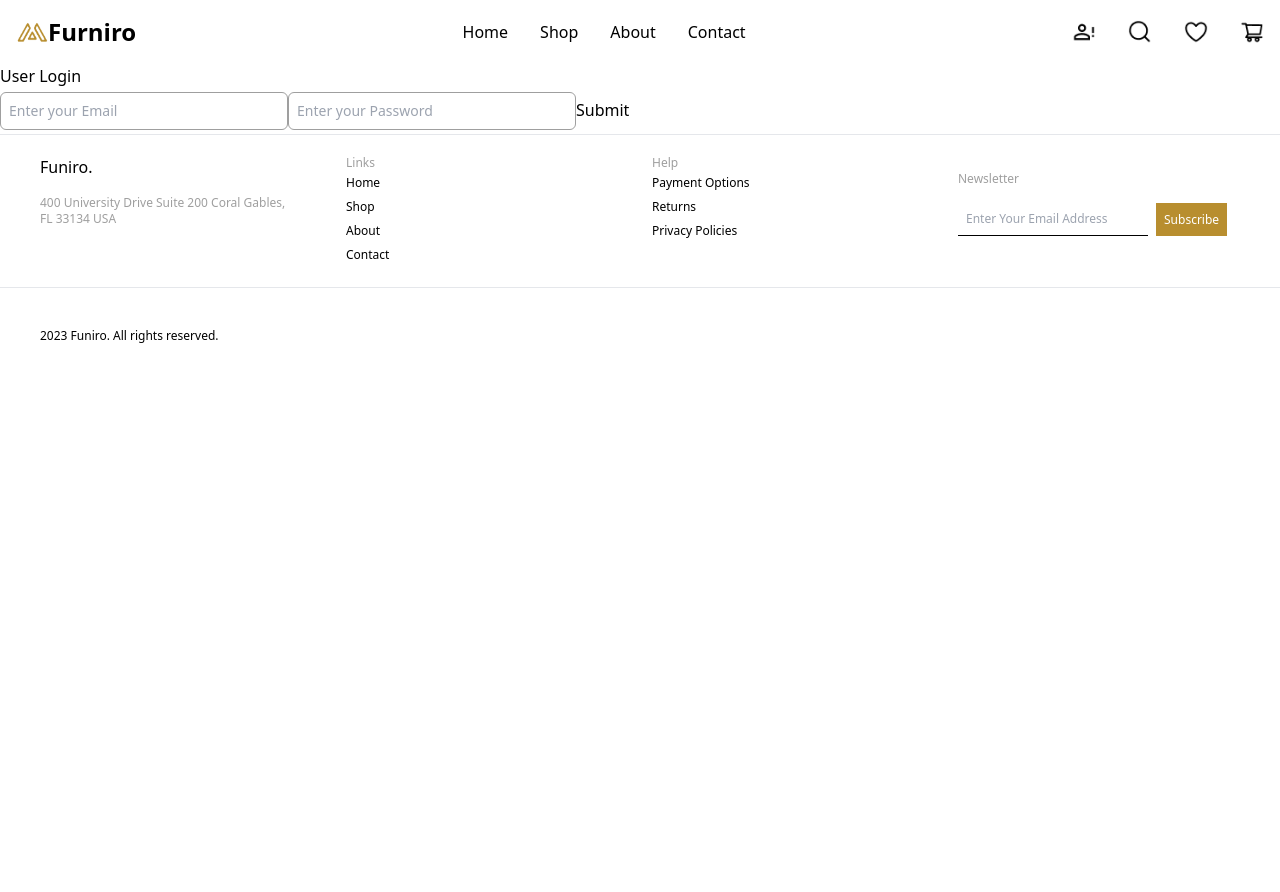
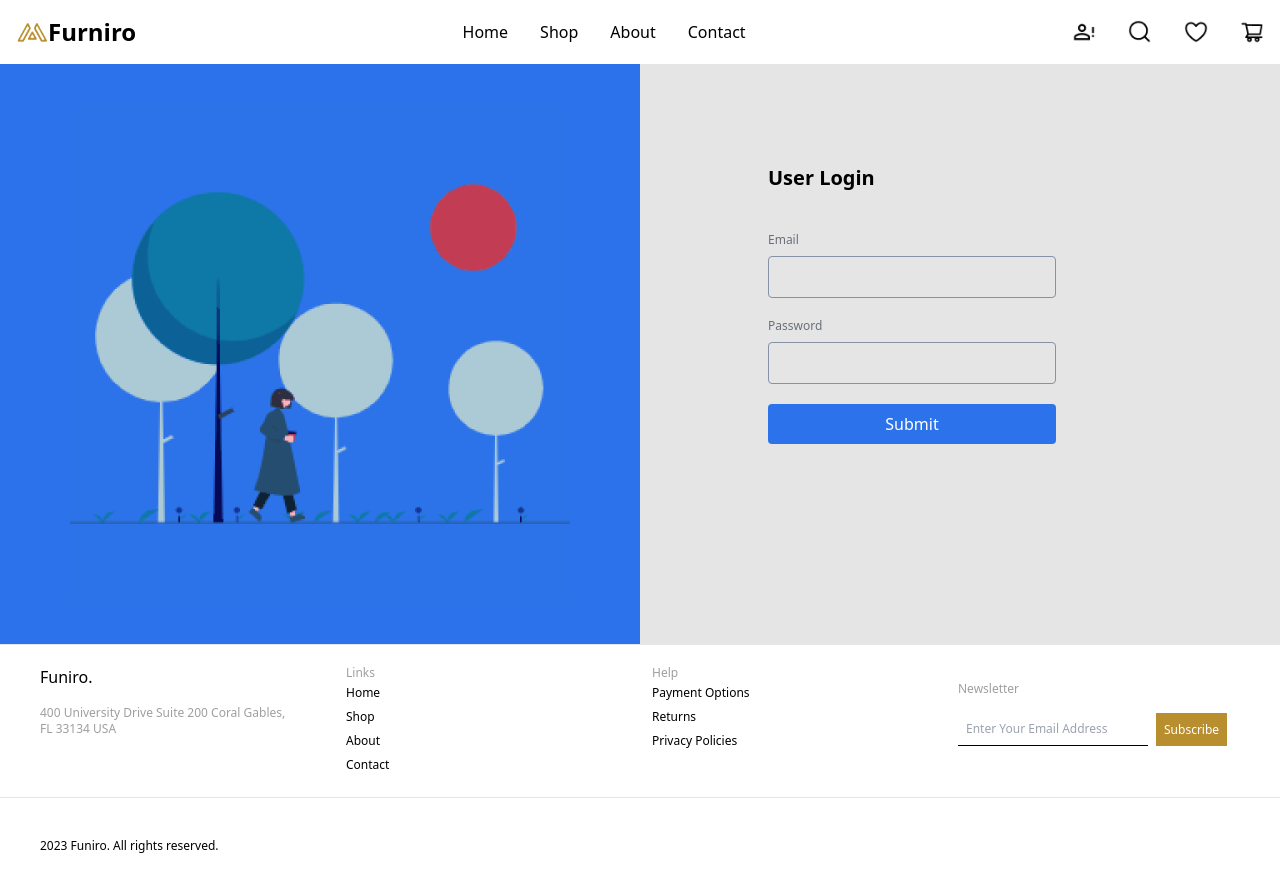
Before and after one commit to SuyogLuitel/furniture-project, a React (Vite) app: page /about in a window 1280 px wide. Before the commit the page ends 800 px from the top, so only its background shows below. Built offline with nearby package versions, Linux system fonts and the light colour scheme.

Commit message:
axios post

```diff
--- a/src/App.jsx
+++ b/src/App.jsx
@@ -10,6 +10,9 @@ import Cart from './Pages/Cart';
 import ProductDescription from './Pages/ProductDescription';
 import Checkout from './Pages/Checkout';
 import ProductComparision from './Pages/ProductComparision';
+import User from './Pages/User';
+import AxiosOtp from './Components/AxiosOtp';
+import AxiosLogin from './Components/AxiosLogin';
 
 function App() {
 
@@ -22,6 +25,9 @@ function App() {
     { path: '/product', element: <ProductDescription /> },
     { path: '/checkout', element: <Checkout /> },
     { path: '/productcomparision', element: <ProductComparision /> },
+    { path: '/user', element: <User /> },
+    { path: '/otp', element: <AxiosOtp /> },
+    { path: '/login', element: <AxiosLogin /> },
   ]
 
   return (
--- a/src/Components/AxiosLogin.jsx
+++ b/src/Components/AxiosLogin.jsx
@@ -1,21 +1,26 @@
-import React from 'react'
+import React, { useState } from 'react'
 import Input from './Input'
 import { useForm } from 'react-hook-form'
 import axios from 'axios'
 
 const AxiosLogin = () => {
     const { handleSubmit, register, reset } = useForm()
+    const [userData, setUserData] = useState()
+
     const onSubmit = (data) => {
         axios.post('http://159.223.33.101:9005/auth/v3/login/', data).then((response) => {
-            console.log(response.status, response.data)
+            setUserData(response.data.data.user)
         }).catch(function (error) {
             console.error(error);
         });
         reset()
+        let info = JSON.parse(localStorage.getItem('data')) ?? [];
+        info.push(userData);
+        localStorage.setItem('data', JSON.stringify(info))
     }
     return (
         <div>
-            <h2>User Login</h2>
+            <h2 className='text-xl font-medium'>User Login</h2>
             <form onSubmit={handleSubmit(onSubmit)}>
                 <Input
                     type='text'
@@ -31,7 +36,7 @@ const AxiosLogin = () => {
                     placeholder='Enter your Password'
                     required
                 />
-                <button type='submit'>Submit</button>
+                <button type='submit' className='bg-black text-white p-2 rounded'>Submit</button>
             </form>
 
         </div>
--- /dev/null
+++ b/src/Components/AxiosOtp.jsx
@@ -0,0 +1,44 @@
+import React from 'react'
+import Input from './Input'
+import { useForm } from 'react-hook-form'
+import axios from 'axios'
+import { useLocation, useNavigate } from 'react-router-dom'
+
+const AxiosOtp = () => {
+    const navigate = useNavigate()
+    const location = useLocation()
+    console.log(location.state.phone);
+    const { handleSubmit, register, reset } = useForm()
+    const onSubmit = (data) => {
+        const postData = {
+            ...data,
+            phone: location.state.phone,
+        }
+        axios.post('http://159.223.33.101:9005/auth/v3/verify-otp/', postData).then((response) => {
+            console.log(response.status, response.data);
+        })
+        reset()
+        navigate('/login', {
+            state: data?.phone
+        })
+
+    }
+    return (
+        <div>
+            <p>Vefify your otp code</p>
+            <form onSubmit={handleSubmit(onSubmit)}>
+                <Input
+                    type='number'
+                    register={register}
+                    registerName='otp'
+                    placeholder='OTP code'
+                    required
+                />
+                <button type="submit" className='bg-black text-white p-2 rounded'>Verify</button>
+
+            </form>
+        </div>
+    )
+}
+
+export default AxiosOtp
--- a/src/Components/AxiosPost.jsx
+++ b/src/Components/AxiosPost.jsx
@@ -2,26 +2,26 @@ import React from 'react'
 import { useForm } from 'react-hook-form'
 import Input from './Input';
 import axios from 'axios';
+import { useNavigate } from 'react-router-dom';
 
 const AxiosPost = () => {
     const { handleSubmit, register, reset } = useForm()
-    const postData = {
-        firstName: "Niroj",
-        middleName: "",
-        lastName: "Pariyar",
-        email: "niroj@gmail.com",
-        phone: "9815345762",
-        password: "Niroj@123"
-    }
+    const navigate = useNavigate()
+
     const onSubmit = (data) => {
         axios.post('http://159.223.33.101:9005/auth/v3/register/', data).then((response) => {
             console.log(response.status, response.data);
         })
         reset()
+        navigate("/otp", {
+            state: {
+                phone: data?.phone
+            }
+        })
     }
     return (
-        <div>
-            <h2>User Details</h2>
+        <div className='m-10'>
+            <h2 className='font-semibold'>User Details</h2>
             <form onSubmit={handleSubmit(onSubmit)}>
                 <Input
                     type='text'
@@ -63,12 +63,12 @@ const AxiosPost = () => {
                     placeholder='password'
                     required
                 />
-                <button type='submit'>Submit</button>
+                <button type='submit' className='bg-black text-white p-2 rounded'>Submit</button>
             </form>
         </div>
     )
 }
 
 export default AxiosPost
-
+// onClick={handleSubmitClick}
 // 159.223.33.101:9005/auth/v3/register/
--- a/src/Components/Input.jsx
+++ b/src/Components/Input.jsx
@@ -1,6 +1,7 @@
 import React from 'react'
 
-const Input = ({ register, registerName, type, placeholder, defaultValue, required, className = 'border border-[#9F9F9F] p-2 my-1 text-sm w-72 rounded-md' }) => {
+const Input = ({ register, registerName, type, placeholder, defaultValue, required,
+    className = 'border border-[#9F9F9F] p-2 my-1 text-sm w-72 rounded-md block' }) => {
     return (
         <input
             {...register(registerName)}
--- a/src/Components/Navbar.jsx
+++ b/src/Components/Navbar.jsx
@@ -29,7 +29,7 @@ const Navbar = () => {
                     </ul>
                 </div>
                 <div className="icons flex gap-8 sm:hidden md:hidden">
-                    <img src={userIcon} alt="User Icon" className='w-6' />
+                    <Link to='/user'><img src={userIcon} alt="User Icon" className='w-6' /></Link>
                     <img src={searchIcon} alt="Search Icon" className='w-6' />
                     <img src={wishlistIcon} alt="Wishlist Icon" className='w-6' />
                     <Link to='/cart'><img src={cartIcon} alt="Cart Icon" className='w-6' /></Link>
@@ -51,7 +51,7 @@ const Navbar = () => {
                         <li><Link to='/contact' onClick={toggleMenu}>Contact</Link></li>
                     </ul>
                     <div className="icons flex gap-4">
-                        <img src={userIcon} alt="User Icon" className='sm:w-6 sm:h-6 md:w-6 md:h-6' />
+                        <Link to='/user'><img src={userIcon} alt="User Icon" className='sm:w-6 sm:h-6 md:w-6 md:h-6' /></Link>
                         <img src={searchIcon} alt="Search Icon" className='sm:w-6 sm:h-6 md:w-6 md:h-6' />
                         <img src={wishlistIcon} alt="Wishlist Icon" className='sm:w-6 sm:h-6 md:w-6 md:h-6' />
                         <Link to='/cart'><img src={cartIcon} alt="Cart Icon" className='sm:w-6 sm:h-6 md:w-6 md:h-6' /></Link>
--- /dev/null
+++ b/src/Components/Register.jsx
@@ -0,0 +1,45 @@
+import React from 'react'
+import loginImage from '../assets/loginImage.png';
+
+const Register = () => {
+    return (
+        <div className='grid grid-cols-2 w-full'>
+            <div className='bg-[#2C73EB] p-10'>
+                <img
+                    src={loginImage}
+                    alt="login image"
+                    className='mx-auto'
+                />
+            </div>
+            <div className='bg-[#E5E5E5]'>
+                <div className='mx-32 my-20'>
+                    <h2 className='text-xl font-semibold py-5'>User Login</h2>
+                    <form>
+                        <div className='flex flex-col gap-2 my-5'>
+                            <label
+                                className='text-xs text-[#696F79]'
+                            >Email</label>
+                            <input
+                                type="text"
+                                className='w-72 p-2 bg-[#E5E5E5] border border-[#8692A6] rounded'
+                            />
+                        </div>
+                        <div className='flex flex-col gap-2'>
+                            <label
+                                className='text-xs text-[#696F79]'
+                            >Password</label>
+                            <input
+                                type="Password"
+                                className='w-72 p-2 bg-[#E5E5E5] border border-[#8692A6] rounded'
+                            />
+                        </div>
+                        <button type="submit"
+                            className='text-white bg-[#2C73EB] w-72 my-5 py-2 rounded'>Submit</button>
+                    </form>
+                </div>
+            </div>
+        </div>
+    )
+}
+
+export default Register
--- a/src/Pages/About.jsx
+++ b/src/Pages/About.jsx
@@ -5,6 +5,8 @@ import Filter from '../Components/Filter'
 import Axios from '../Components/Axios'
 import AxiosPost from '../Components/AxiosPost'
 import AxiosLogin from '../Components/AxiosLogin'
+import AxiosOtp from '../Components/AxiosOtp'
+import Register from '../Components/Register'
 
 const About = () => {
     return (
@@ -14,7 +16,9 @@ const About = () => {
             {/* <Filter /> */}
             {/* <Axios /> */}
             {/* <AxiosPost /> */}
-            <AxiosLogin />
+            {/* <AxiosLogin /> */}
+            {/* <AxiosOtp /> */}
+            <Register />
         </div>
     )
 }
--- /dev/null
+++ b/src/Pages/User.jsx
@@ -0,0 +1,25 @@
+import React, { useEffect, useState } from 'react'
+
+const User = () => {
+    const [localData, setLocalData] = useState([]);
+    useEffect(() => {
+        const data = JSON.parse(localStorage.getItem('data'));
+        setLocalData(data);
+    }, []);
+    return (
+        <div>
+            <p className='text-xl font-semibold'>User Details</p>
+            {localData?.map((data) => (
+                <div key={data?.id}>
+                    <div>{data?.firstName} {data.middleName} {data.lastName}</div>
+                    <div>{data?.email}</div>
+                    <div>{data?.phone}</div>
+                </div>
+            ))}
+            {/* <h3>{data.firstName}</h3> */}
+
+        </div>
+    )
+}
+
+export default User
```
Also changed, not shown: src/assets/loginImage.png (added).
